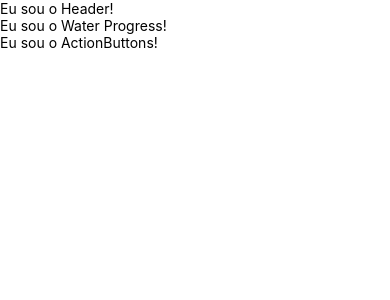
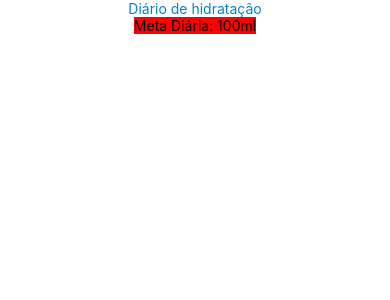
Before and after one commit to Ana-Clara-Lobo-Silveira/diarioHidratacao, a React Native app: screen / in a window 390 px wide. Shown: the top 300 px of the page. Built offline with nearby package versions, Linux system fonts and the light colour scheme.

Commit message:
mod: alteração na estrutura dos componentes do projeto

```diff
--- a/App.jsx
+++ b/App.jsx
@@ -1,27 +1,21 @@
-import { useState } from "react";
-import { StyleSheet, View, StatusBar } from "react-native/types_generated/index";
+import { StatusBar, View, Text, StyleSheet} from "react-native";
 import { SafeAreaProvider, SafeAreaView } from "react-native-safe-area-context";
-import { COLORS } from "./src/constants/colors";
-import {Header} from "./src/components/Header";
-import {WaterProgress} from "./src/components/WaterProgress";
-import {ActionButtons} from "./src/components/ActionButtons";
-
-export default function App() {
-  const GOAL = 2000;
-  const [consumed, setConsumed] = useState(0);
-  const handleAddWater = (amount) =>{};
-  const handleReset = () =>{};
-  return (
-  <>
-  <SafeAreaProvider>
-    <SafeAreaView>
-      <Header/>
-      <WaterProgress/>
-      <ActionButtons/>
-    </SafeAreaView>
-  </SafeAreaProvider>
+import { Header } from "./src/components/Header";
 
 
-  </>
-  );
+
+
+export default function App(){
+
+
+  return(
+    <SafeAreaProvider>
+      <SafeAreaView>
+      <StatusBar barStyle={'auto'}/>
+      <View>
+        <Header objetivo={100}/>
+      </View>
+      </SafeAreaView>
+    </SafeAreaProvider>
+  )
 }
--- a/src/components/ActionButtons.jsx
+++ /dev/null
@@ -1,9 +0,0 @@
-import { View, Text } from "react-native";
-export function ActionButtons(){
-    return(
-
-        <View>
-            <Text>Eu sou o ActionButtons!</Text>
-        </View>
-    );
-};
--- a/src/components/Header.jsx
+++ b/src/components/Header.jsx
@@ -1,10 +1,23 @@
-import { View, Text } from "react-native";
-export function Header(){
+import { View, Text, StyleSheet} from "react-native";
+import { COLORS } from "../constants/colors";
+
+export function Header({objetivo}){
     return(
-        <View>
-            <Text>Eu sou o Header!</Text>
+        <View style = {styles.container}>
+            <Text style = {styles.title}>Diário de hidratação</Text>
+            <Text style = {styles.subtitle}>Meta Diária: {objetivo}ml</Text>
         </View>
-    );
-};
+    )
+}
 
-export default Header;
+const styles = StyleSheet.create({
+  container:{
+    alignItems: 'center',
+  },
+  title:{
+    color: COLORS.primary,
+  },
+  subtitle:{
+    backgroundColor:'red',
+  },
+})
--- a/src/components/WaterProgress.jsx
+++ /dev/null
@@ -1,10 +0,0 @@
-import { View, Text } from "react-native";
-export function WaterProgress(){
-    return(
-        <View>
-            <Text>Eu sou o Water Progress!</Text>
-        </View>
-    );
-};
-
-export default WaterProgress;
```
Also changed, not shown: swap.txt (added).
